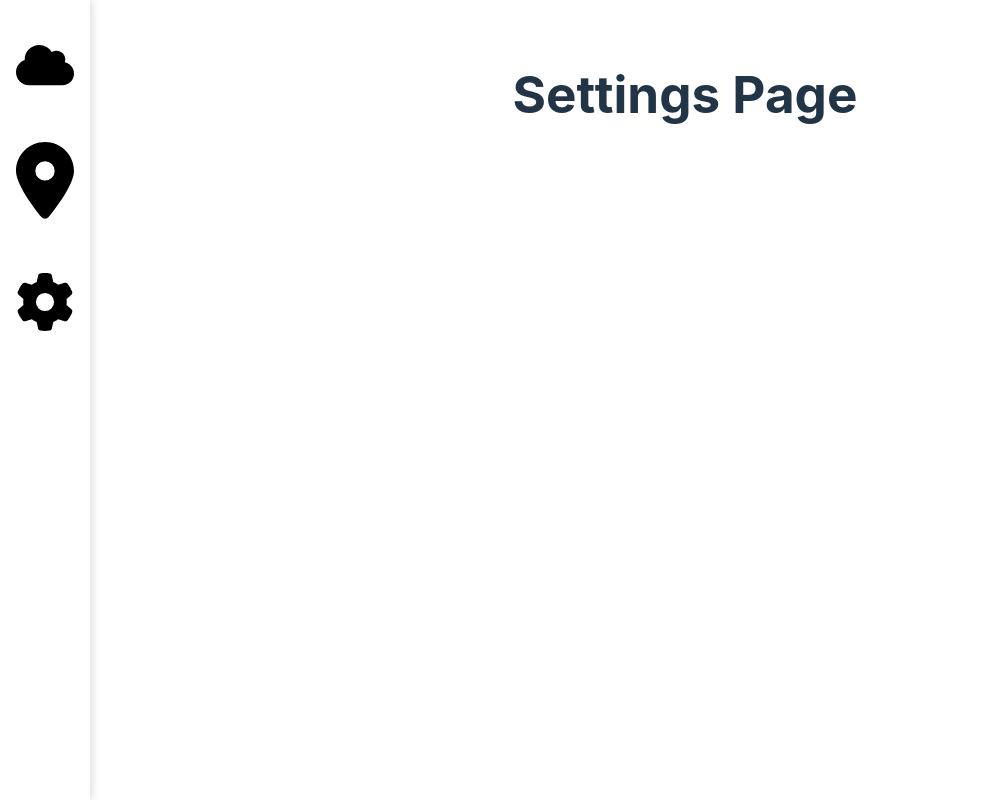
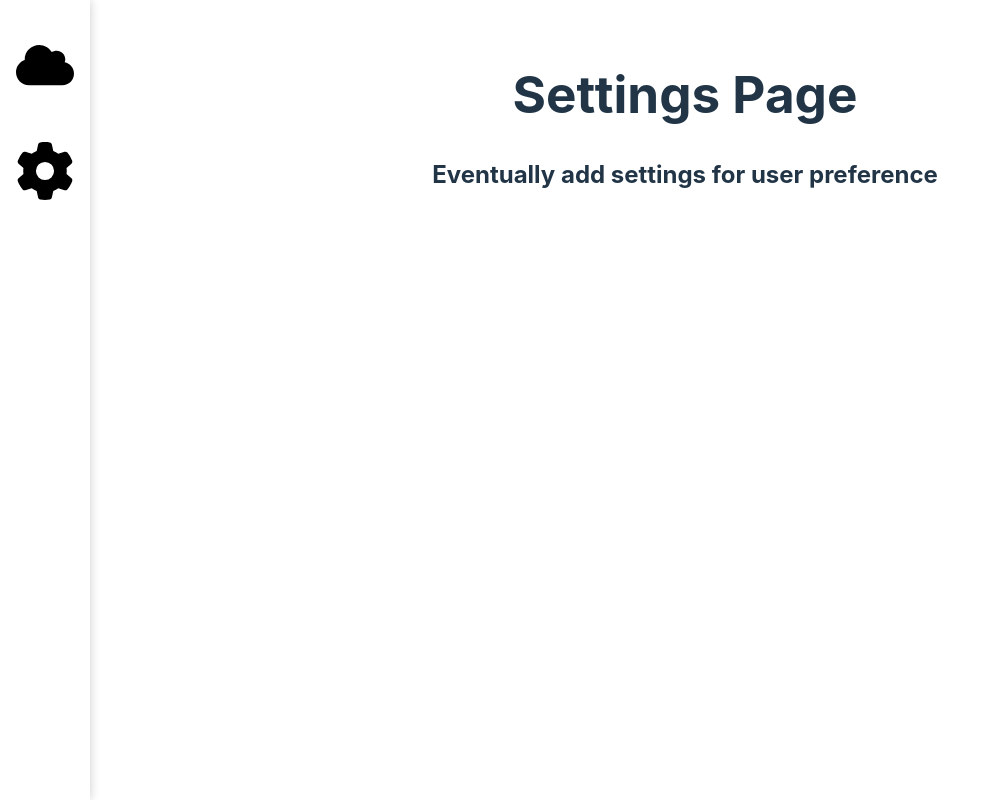
Before and after one commit to EHampton252/Nimbus, a React (Vite) app in the folder Nimbus/: page /settings in a window 1280 px wide. Shown: the whole page, without its empty margins (0-984 px from the left). Built offline with nearby package versions, Linux system fonts and the light colour scheme.

Commit message:
Page cleanup

```diff
--- a/Nimbus/index.html
+++ b/Nimbus/index.html
@@ -4,7 +4,7 @@
     <meta charset="UTF-8" />
     <link rel="icon" type="image/svg+xml" href="/vite.svg" />
     <meta name="viewport" content="width=device-width, initial-scale=1.0" />
-    <title>Vite + React + TS</title>
+    <title>Nimbus</title>
   </head>
   <body>
     <div id="root"></div>
--- a/Nimbus/src/Pages/Home/components/side-menu.tsx
+++ b/Nimbus/src/Pages/Home/components/side-menu.tsx
@@ -7,7 +7,6 @@ const SideMenu = () => {
         <nav className="side-menu">
             <ul className="nav-items">
                 <NavItem path="/" imagePath="./src/assets/cloud-solid.svg" />
-                <NavItem path="/locations" imagePath="./src/assets/location-dot-solid.svg" />
                 <NavItem path="/settings" imagePath="./src/assets/gear-solid.svg" />
             </ul>
         </nav>
--- a/Nimbus/src/Pages/Settings/settings-page.tsx
+++ b/Nimbus/src/Pages/Settings/settings-page.tsx
@@ -4,6 +4,7 @@ const SettingsPage = () => {
     return (
         <div>
             <h1>Settings Page</h1>
+            <h2>Eventually add settings for user preference</h2>
         </div>
     );
 }
```
Also changed, not shown: Nimbus/src/Pages/Locations/locations.tsx (deleted, +0 -10 lines).
